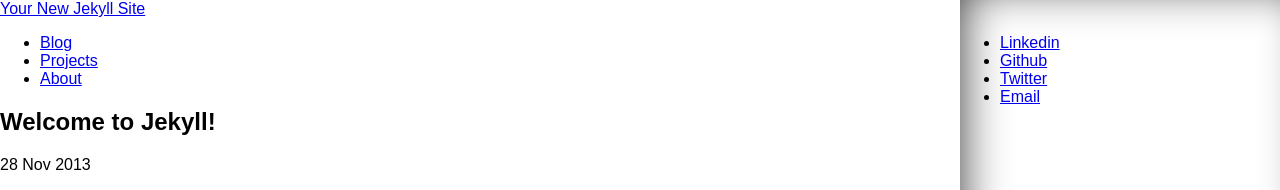
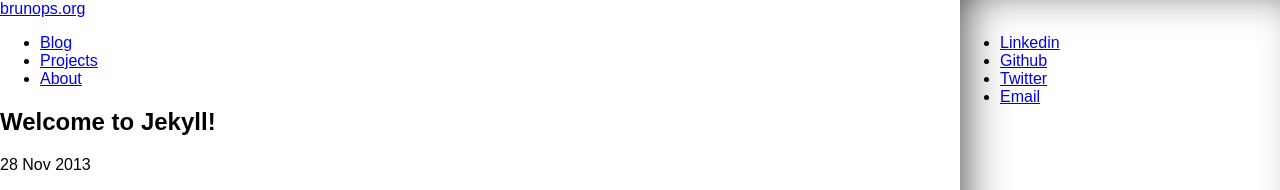
Before and after one commit to brunops/brunops.github.io, a Jekyll site: the page built from _posts/2013-11-28-welcome-to-jekyll.markdown, in a window 1280 px wide. Shown: the top 190 px of the page. Built offline with Jekyll 4.4.1, drawn with Linux system fonts in a browser that asks for light colours; Markdown is read by kramdown in place of the engine named in the settings.

Commit message:
Update website name

```diff
--- a/_config.yml
+++ b/_config.yml
@@ -1,4 +1,4 @@
-name: Your New Jekyll Site
+name: brunops.org
 markdown: redcarpet
 pygments: true
 permalink: /:title
```
